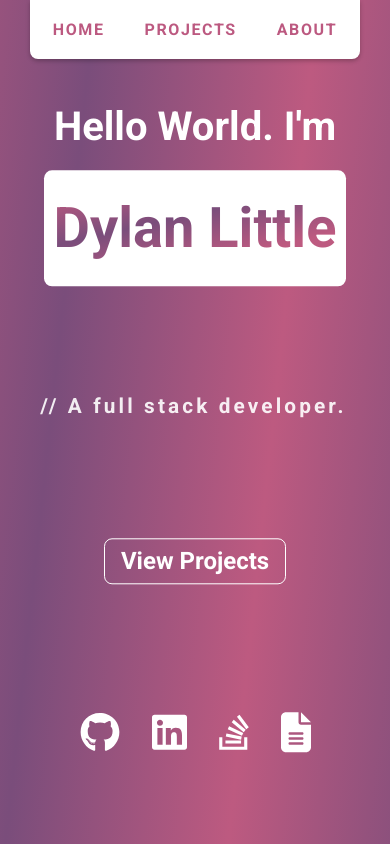
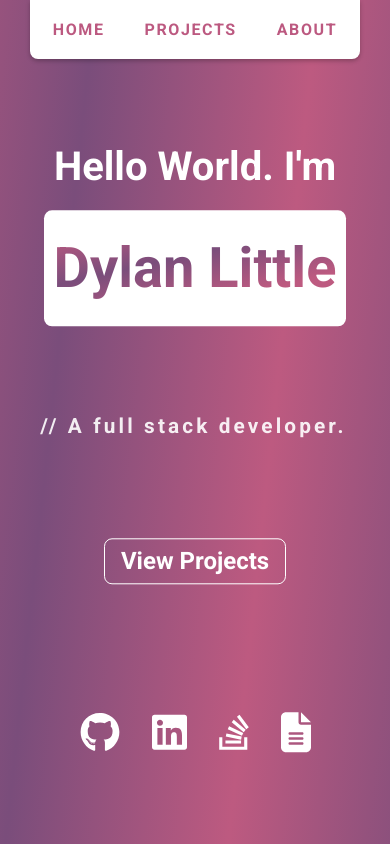
Before and after one commit to dlittle1/react-portfolio, a React (Create React App) app: page / in a window 390 px wide. Shown: the top 844 px of the page. Built offline with nearby package versions, Linux system fonts and the light colour scheme.

Commit message:
add margin to top of home mobile

```diff
--- a/src/styles/mobile.css
+++ b/src/styles/mobile.css
@@ -31,7 +31,7 @@
   .home-title-mobile {
     display: block;
     width: 100%;
-    margin-top: 20px;
+    margin-top: 60px;
   }
 
   .home-title-mobile h1 {
```
